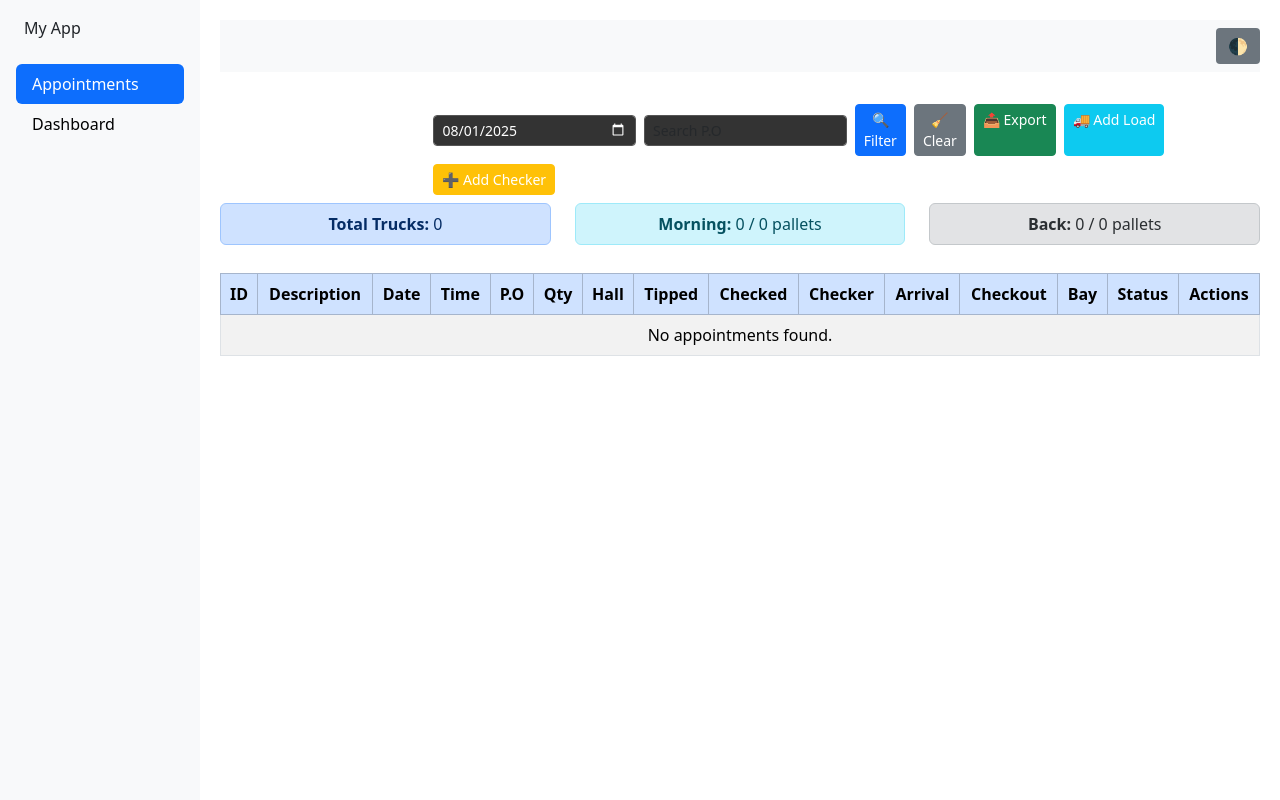
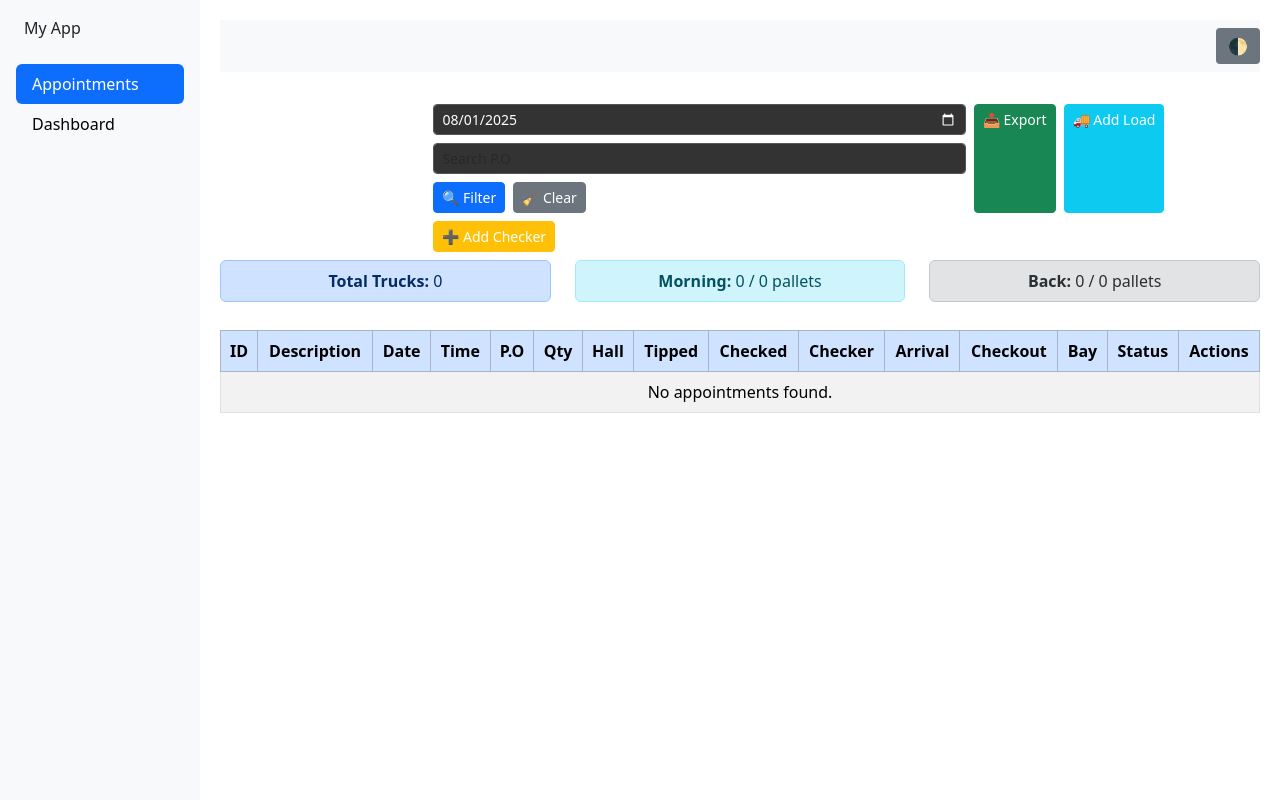
Before and after one commit to Buenomaurilio/Django_GoodsIn, a Django app: page / in a window 1280 px wide. Run offline with Django 5.2, Linux system fonts and the light colour scheme; the visitor is signed in with stand-in values (Sample User, id 1); data that the repository does not hold is empty.

Commit message:
Update appointment_list.html

```diff
--- a/templates/appointments/appointment_list.html
+++ b/templates/appointments/appointment_list.html
@@ -6,16 +6,11 @@
   <div class="d-flex justify-content-between align-items-center mb-2">
     <h2 class="mb-0">Appointments</h2>
     <div class="d-flex gap-2 flex-wrap">
-      <form method="get" class="d-flex align-items-center">
-        <input type="date" id="date" name="date" class="form-control form-control-sm me-2"
-               value="{{ request.GET.date|default:data_filter|date:'Y-m-d' }}">
-
-        <input type="text" name="po" placeholder="Search P.O"
-               class="form-control form-control-sm me-2"
-               value="{{ request.GET.po }}">
-
-        <button type="submit" class="btn btn-primary btn-sm me-2">🔍 Filter</button>
-        <a href="{% url 'appointment_list' %}" class="btn btn-secondary btn-sm">🧹 Clear</a>
+      <form method="get" class="d-flex flex-wrap align-items-center gap-2">
+        <input type="date" id="date" name="date" class="form-control form-control-sm" value="{{ data_filter|date:'Y-m-d' }}">
+        <input type="text" id="po" name="po" class="form-control form-control-sm" placeholder="Search P.O" value="{{ request.GET.po }}">
+        <button type="submit" class="btn btn-primary btn-sm">🔍 Filter</button>
+        <a href="{% url 'appointment_list' %}?date={{ data_filter|date:'Y-m-d' }}" class="btn btn-secondary btn-sm">🧹 Clear</a>
       </form>
       <a href="{% url 'export_appointments_csv' %}?date={{ request.GET.date }}" class="btn btn-success btn-sm">📤 Export</a>
       <a href="{% url 'add_appointment' %}" class="btn btn-info btn-sm">🚚 Add Load</a>
```
